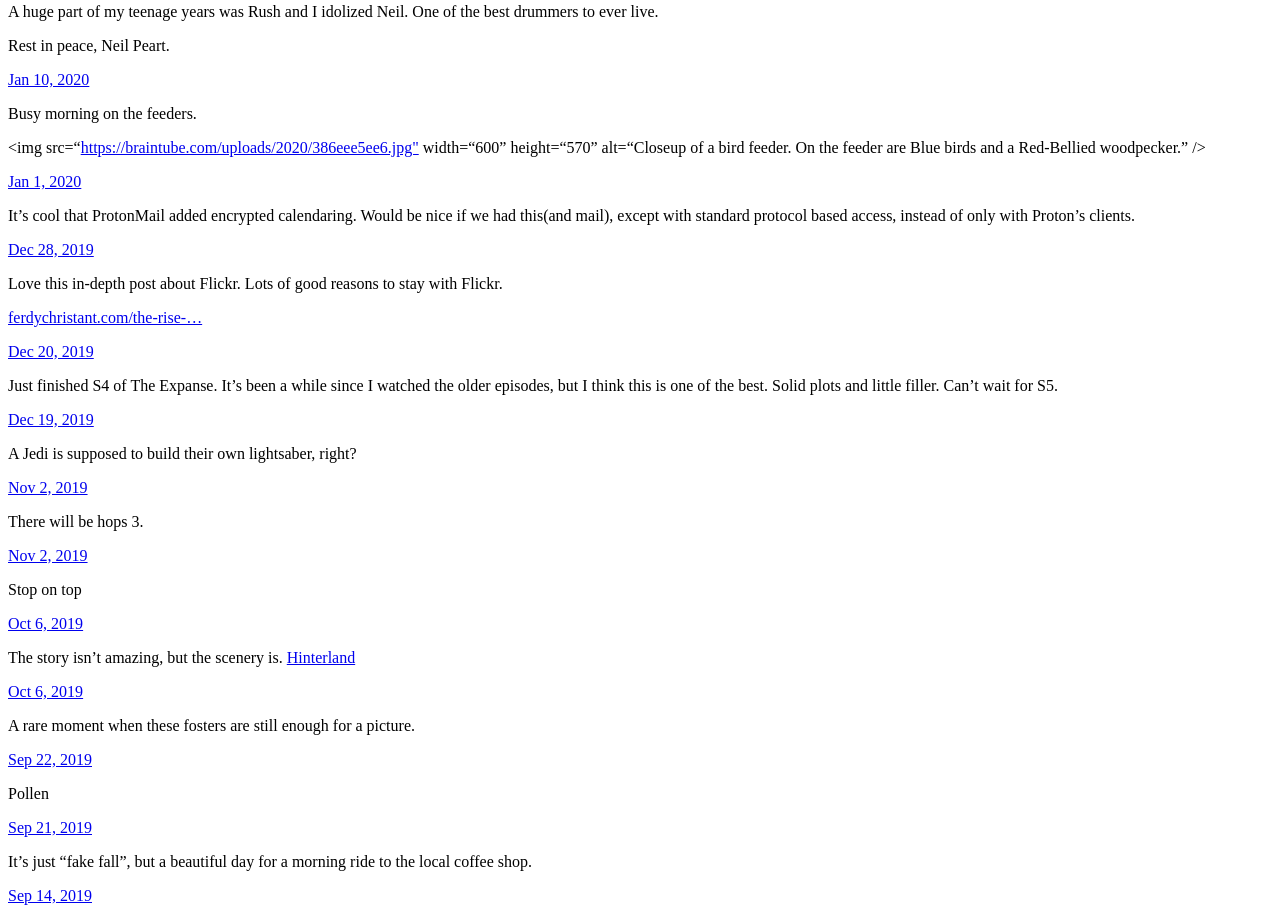
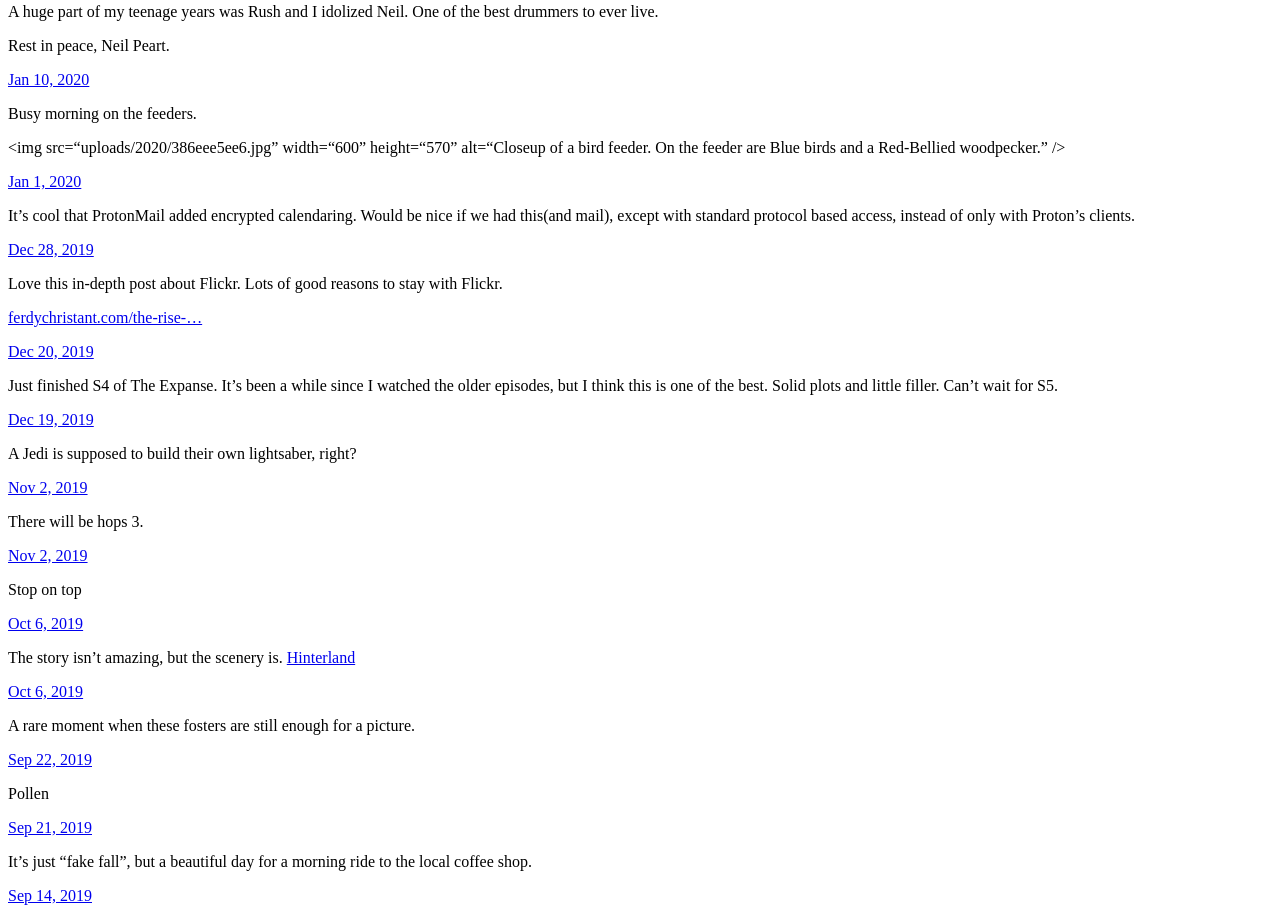
Before and after one commit to mcg/braintube, a plain HTML site: page index.html in a window 1280 px wide. Shown: the part 9971-10889 px from the top of the page. Drawn offline with Linux system fonts and the light colour scheme.

Commit message:
Archiving from Micro.blog.

```diff
--- a/index.html
+++ b/index.html
@@ -1434,7 +1434,7 @@ One of the best drummers to ever live.</p>
 		<div class="e-content">
 			 <p>Busy morning on the feeders.</p>
 <!-- raw HTML omitted -->
-<p>&lt;img src=&ldquo;<a href="https://braintube.com/uploads/2020/386eee5ee6.jpg%22">https://braintube.com/uploads/2020/386eee5ee6.jpg&quot;</a> width=&ldquo;600” height=&ldquo;570” alt=&ldquo;Closeup of a bird feeder. On the feeder are Blue birds and a Red-Bellied woodpecker.&rdquo; /&gt;</p>
+<p>&lt;img src=&ldquo;uploads/2020/386eee5ee6.jpg&rdquo; width=&ldquo;600” height=&ldquo;570” alt=&ldquo;Closeup of a bird feeder. On the feeder are Blue birds and a Red-Bellied woodpecker.&rdquo; /&gt;</p>
 
 		</div>
 	  </div>
```
